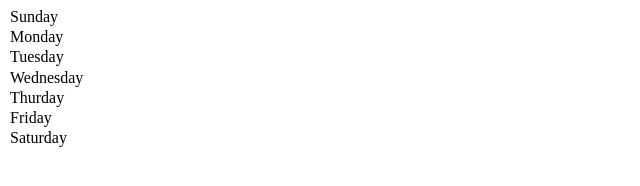
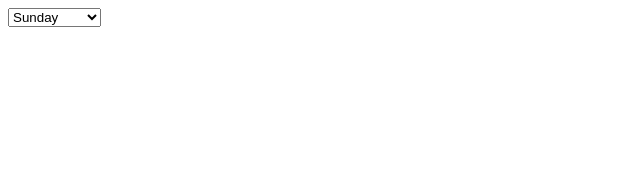
Before and after one commit to Isai-gomez/hackerrankExercises, a plain HTML site: page js/weekTraductor/index.html in a window 1280 px wide. Shown: the whole page, without its empty margins (0-640 px from the left). Drawn offline with Linux system fonts and the light colour scheme.

Commit message:
select se ve bien

```diff
--- a/js/weekTraductor/datos.js
+++ b/js/weekTraductor/datos.js
@@ -5,8 +5,7 @@ export const daysIn = [
   "Wednesday",
   "Thurday",
   "Friday",
-  "Saturday",
-  ""
+  "Saturday"
 ];
 export const daysEs = [
   "Domingo",
@@ -15,6 +14,5 @@ export const daysEs = [
   "Miercoles",
   "Jueves",
   "Viernes",
-  "Sabado",
-  ""
+  "Sabado"
 ];
--- a/js/weekTraductor/weekDay.js
+++ b/js/weekTraductor/weekDay.js
@@ -5,12 +5,12 @@ export function main() {
 
   // Function crear section
   const createSection = days => {
-    let section = "<section>";
+    let select = `<select name='week'>`;
     days.map(element => {
-      section += `<option>${element}</option>`;
+      select += `<option>${element}</option>`;
     });
-    section += "</section>";
-    return section;
+    select + `</select>`;
+    return select;
   };
   //Function añadir tag al body
   const addTag = tag => {
```
Also changed, not shown: js/weekTraductor/index.html (+0 -1 lines).
